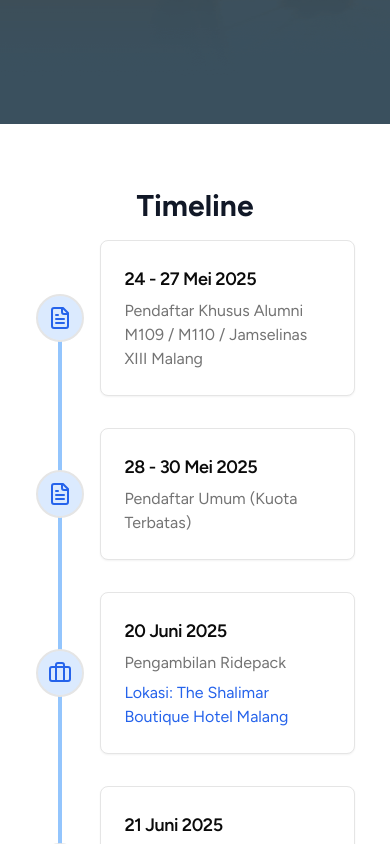
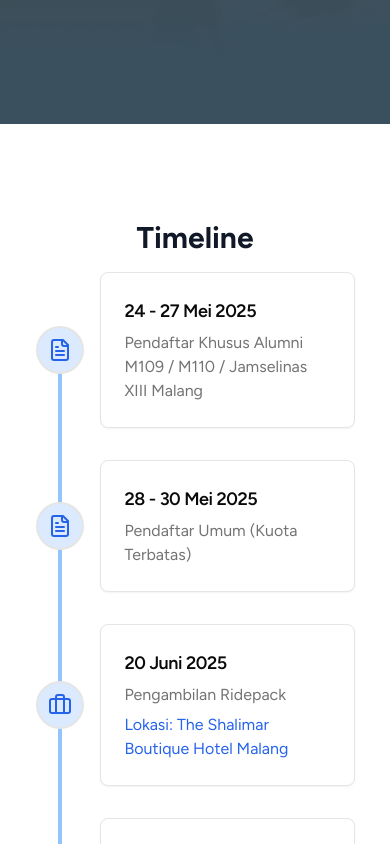
Before and after one commit to GilangPambudi/m111k, a Next.js app: page / in a window 390 px wide. Shown: the part 720-1564 px from the top of the page. Built offline with nearby package versions, Linux system fonts and the light colour scheme.

Commit message:
feat: update padding for contact, flow, route, and timeline sections for consistency

```diff
--- a/components/sections/contact-section.tsx
+++ b/components/sections/contact-section.tsx
@@ -4,7 +4,7 @@ import Link from "next/link"
 
 export default function ContactSection() {
   return (
-    <section id="contact" className="py-8 sm:py-12 md:py-16 lg:py-24 bg-white">
+    <section id="contact" className="py-24 md:py-24 bg-white">
       <div className="relative w-[90%] sm:w-[90%] md:w-5/6 mx-auto px-4 z-10">
         <div className="flex flex-col md:flex-row items-center gap-8 md:gap-12">
           <div className="w-full md:w-1/2 mb-8 md:mb-0">
--- a/components/sections/flow-section.tsx
+++ b/components/sections/flow-section.tsx
@@ -26,7 +26,7 @@ export default function FlowSection() {
   ]
 
   return (
-    <section id="flow" className="py-16 md:py-24 bg-white">
+    <section id="flow" className="py-24 md:py-24 bg-white">
       <div className="relative w-[90%] sm:w-[90%] md:w-5/6 mx-auto px-4 z-10">
         <h2 className="text-3xl md:text-4xl font-bold text-center text-gray-900 mb-4 sm:mb-6">Registration Steps</h2>
         <div className="relative max-w-2xl mx-auto flex">
--- a/components/sections/route-section.tsx
+++ b/components/sections/route-section.tsx
@@ -37,7 +37,7 @@ const getColorClass = (color: string, type: string) => {
 
 export default function RouteSection() {
   return (
-    <section id="route" className="py-16 md:py-24 bg-white">
+    <section id="route" className="py-24 md:py-24 bg-white">
       <div className="relative w-[90%] sm:w-[90%] md:w-5/6 mx-auto px-4 z-10">
         <h2 className="text-3xl md:text-4xl font-bold text-center text-gray-900 mb-4 sm:mb-6">Route</h2>
         <div className="max-w-4xl mx-auto">
--- a/components/sections/timeline-section.tsx
+++ b/components/sections/timeline-section.tsx
@@ -35,7 +35,7 @@ export default function TimelineSection() {
   ]
 
   return (
-    <section id="timeline" className="py-16 md:py-24 bg-white">
+    <section id="timeline" className="py-24 md:py-24 bg-white">
       <div className="relative w-[90%] sm:w-[90%] md:w-5/6 mx-auto px-4 z-10">
         <h2 className="text-3xl md:text-4xl font-bold text-center text-gray-900 mb-4 sm:mb-6">Timeline</h2>
         <div className="relative max-w-2xl mx-auto flex">
```
